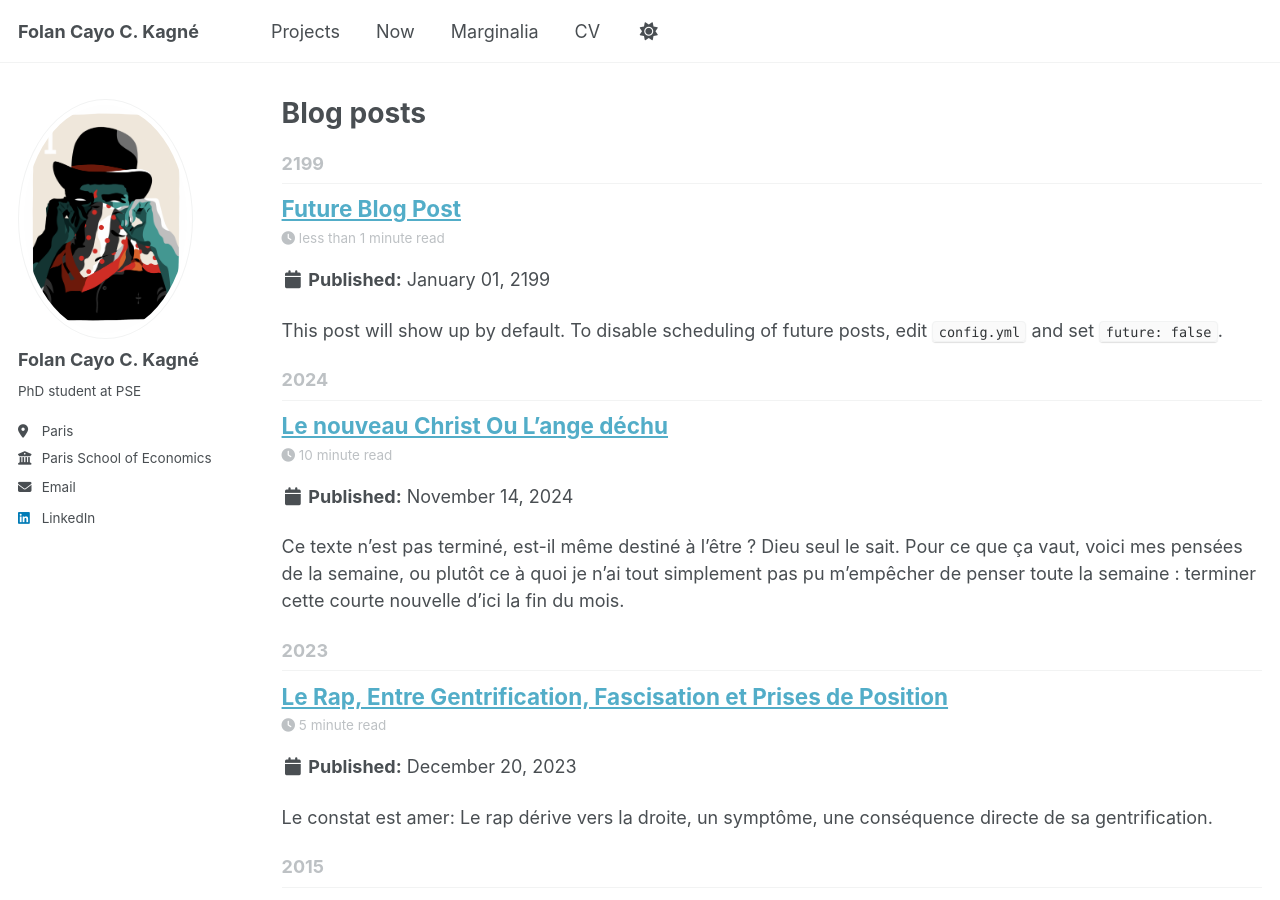
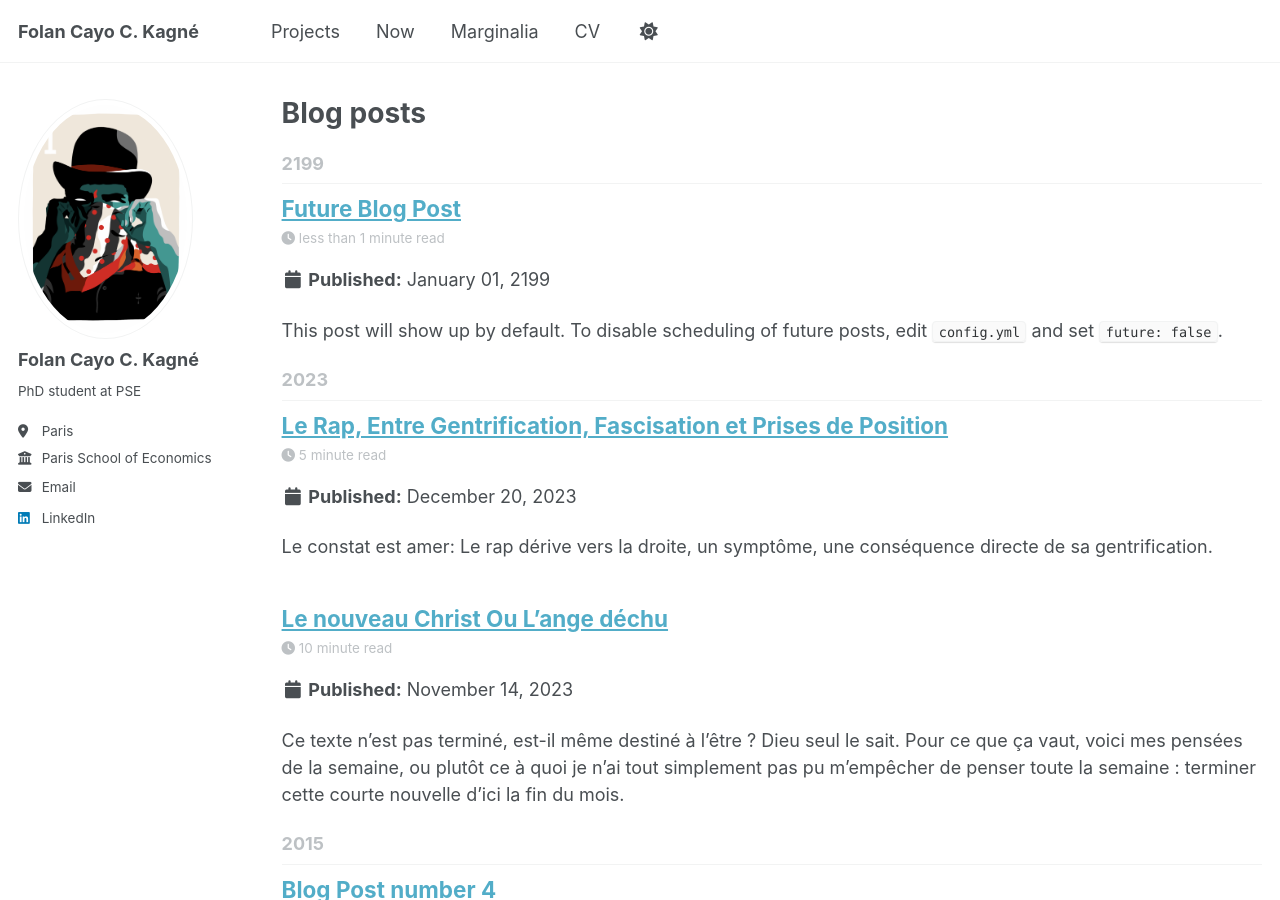
Before and after one commit to folankagne/folankagne.github.io, a Jekyll site: the page built from _pages/year-archive.html, in a window 1280 px wide and 900 px high. Built offline with Jekyll 4.4.1, drawn with Linux system fonts in a browser that asks for light colours; a script that is not in the unit is left out.

Commit message:
Update and rename 2024-11-14-blog-post-1.md to 2023-11-14-blog-post-1.md

```diff
--- a/_posts/2024-11-14-blog-post-1.md
+++ b/_posts/2023-11-14-blog-post-1.md
@@ -1,7 +1,7 @@
 ---
 title: 'Le nouveau Christ Ou L’ange déchu'
-date: 2024-11-14
-permalink: /posts/2024/11/blog-post-1/
+date: 2023-11-14
+permalink: /posts/2023/11/blog-post-1/
 tags:
   - random
 ---
```
